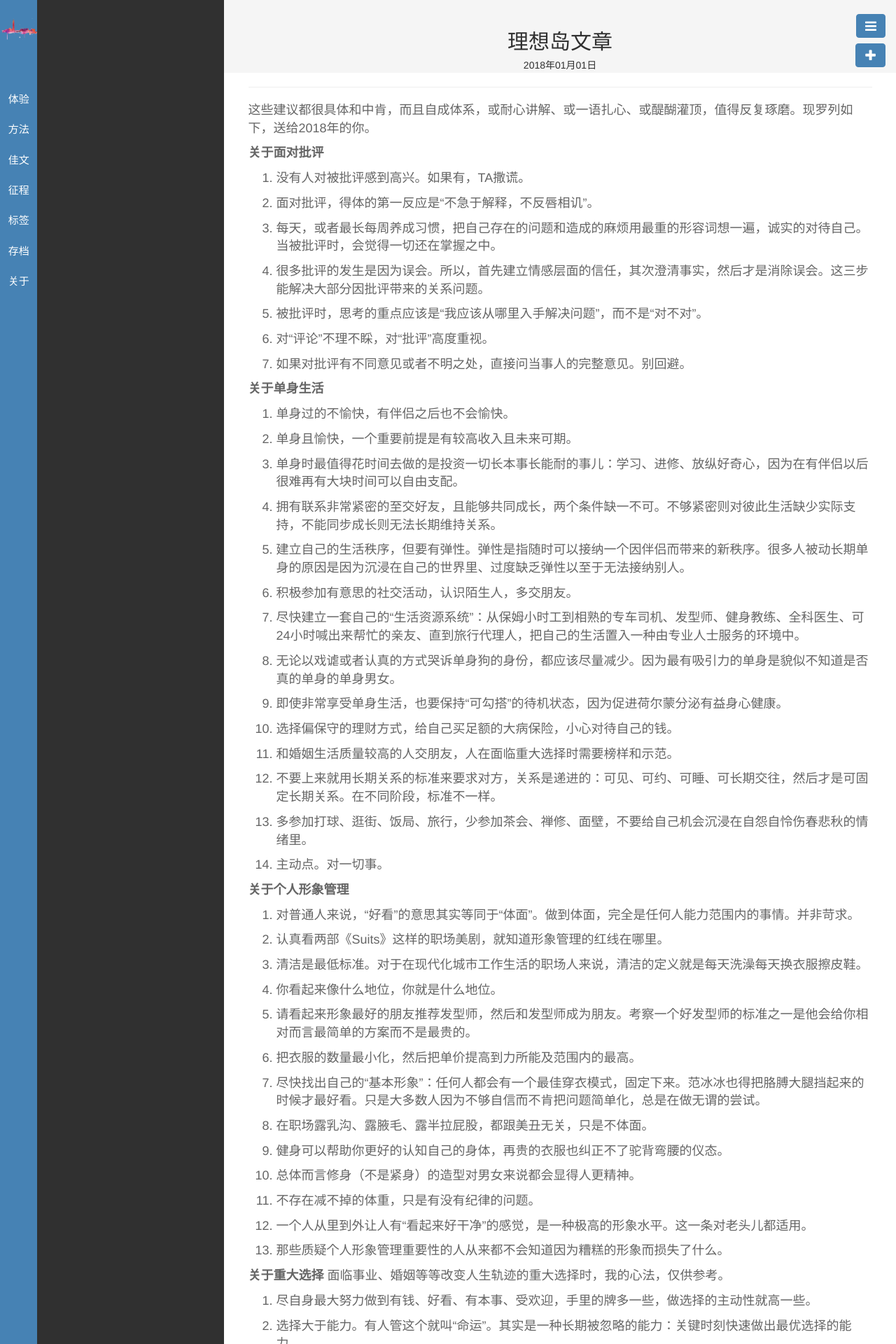
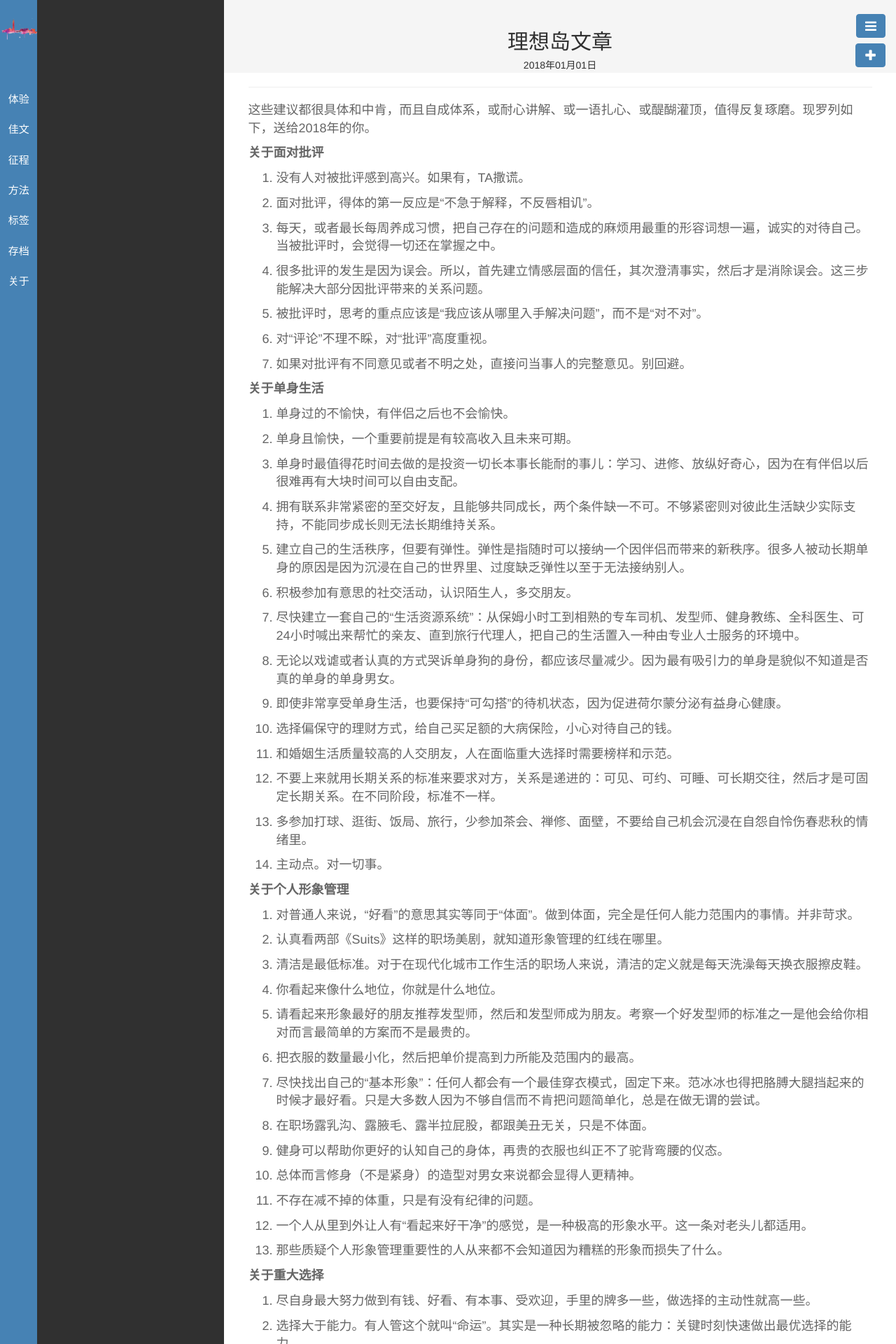
Before and after one commit to Longhaier/longhaier.github.io, a Jekyll site: the page built from _posts/佳文/2018-01-01-title.md, in a window 1280 px wide. Shown: the top 1920 px of the page at 70% size. Built offline with Jekyll 4.4.1, drawn with Linux system fonts in a browser that asks for light colours.

Commit message:
update
update

```diff
--- a/_posts/佳文/2018-01-01-title.md
+++ b/_posts/佳文/2018-01-01-title.md
@@ -96,7 +96,6 @@ description:
 
 
 **关于重大选择**
-  面临事业、婚姻等等改变人生轨迹的重大选择时，我的心法，仅供参考。
 
 35. 尽自身最大努力做到有钱、好看、有本事、受欢迎，手里的牌多一些，做选择的主动性就高一些。
 
```
Also changed, not shown: _posts/征程/2018-08-19-beginning.md (+1 -0 lines).
